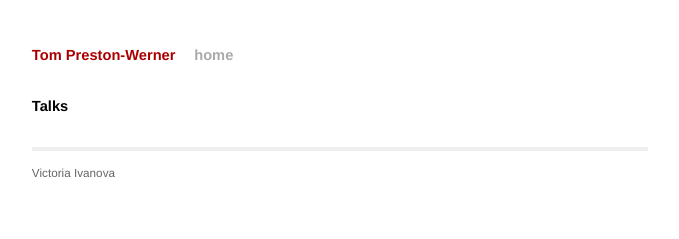
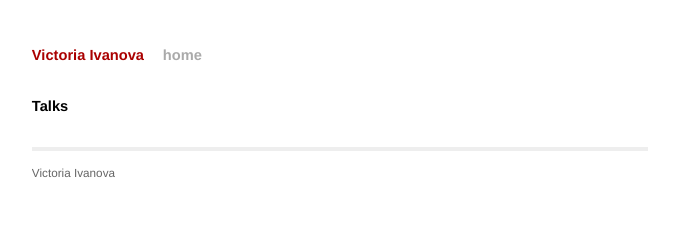
Before and after one commit to vickivanova/vickivanova.github.io, a Jekyll site: the page built from index.html, in a window 1280 px wide. Shown: the top 239 px of the page, without its empty margins (300-979 px from the left). Built offline with Jekyll 4.4.1, drawn with Linux system fonts in a browser that asks for light colours.

Commit message:
continuing cleaning up

```diff
--- a/_layouts/default.html
+++ b/_layouts/default.html
@@ -25,7 +25,7 @@ var WRInitTime=(new Date()).getTime();
 
 <div class="site">
   <div class="title">
-    <a href="/">Tom Preston-Werner</a>
+    <a href="/">Victoria Ivanova</a>
     <a class="extra" href="/">home</a>
   </div>
 
```
